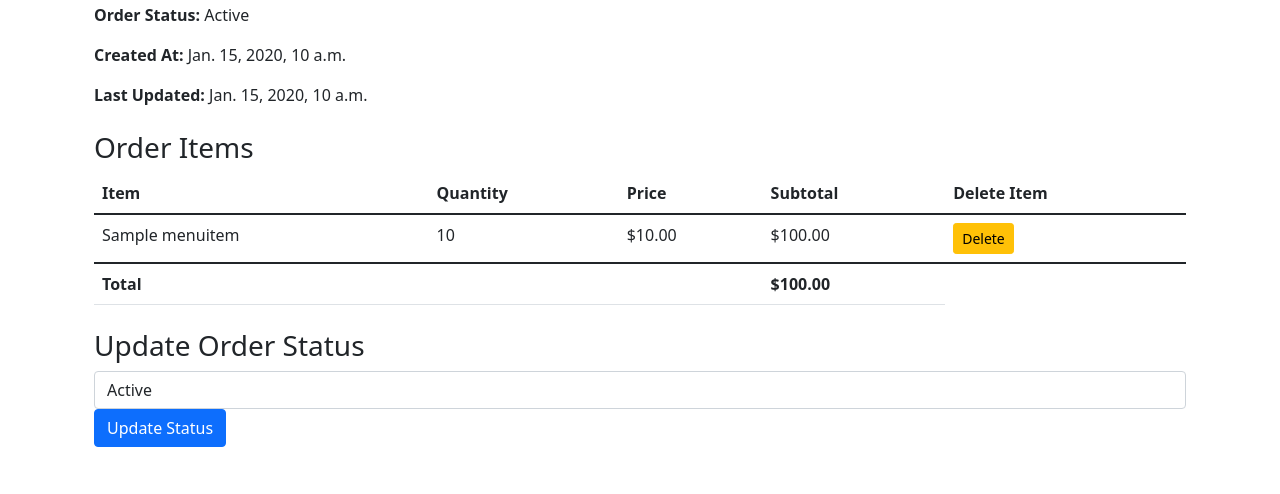
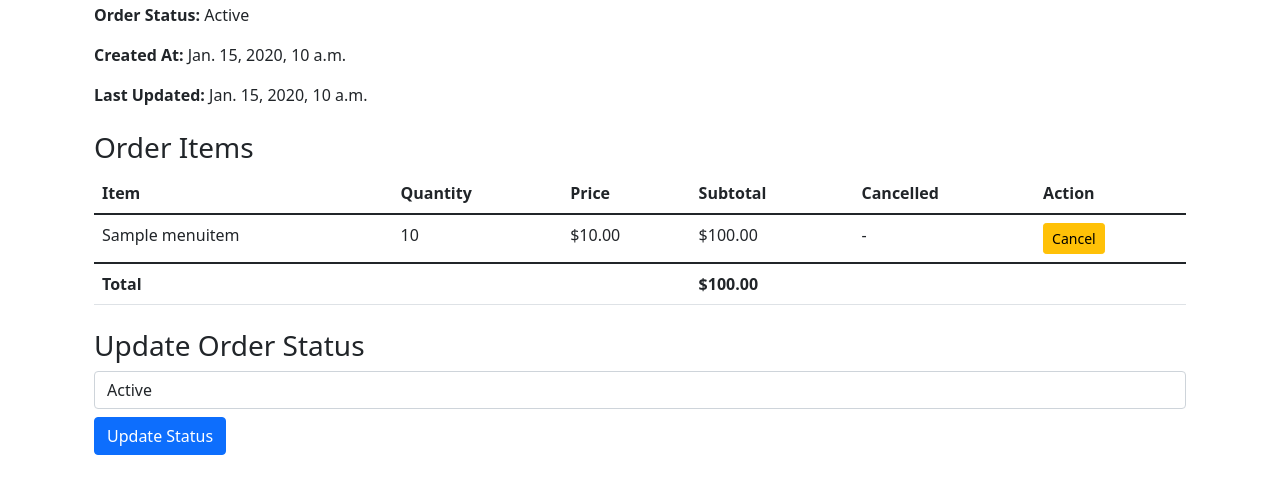
Before and after one commit to nrllhdyn/POS_system, a Django app: page /order/1/ in a window 1280 px wide. Shown: the part 197-691 px from the top of the page. Run offline with Django 5.2, Linux system fonts and the light colour scheme; a user stored in the database is signed in; tables that the repository leaves empty hold one stand-in row (values such as "Sample post").

Commit message:
cancelOrder

```diff
--- a/core/models.py
+++ b/core/models.py
@@ -92,9 +92,14 @@ class OrderItem(models.Model):
     order = models.ForeignKey(Order, on_delete=models.CASCADE, related_name='items')
     menu_item = models.ForeignKey(MenuItem, on_delete=models.CASCADE)
     quantity = models.IntegerField(default=1)
+    notes = models.TextField(blank=True, null=True)
+    is_cancelled = models.BooleanField(default=False)
+    cancelled_quantity = models.PositiveIntegerField(default=0)
+    cancellation_reason = models.TextField(blank=True, null=True)
+
 
     def get_subtotal(self):
-        return self.quantity * self.menu_item.price
+        return (self.quantity - self.cancelled_quantity) * self.menu_item.price
 
     def __str__(self):
         return f"{self.order} - {self.menu_item.name}"
--- a/core/templates/core/order_detail.html
+++ b/core/templates/core/order_detail.html
@@ -1,5 +1,3 @@
-<!-- core/templates/core/order_detail.html -->
-
 {% extends 'base.html' %}
 
 {% block title %}Order Details - {{ order.table.floor.restaurant.name }}{% endblock %}
@@ -21,17 +19,32 @@
                 <th>Quantity</th>
                 <th>Price</th>
                 <th>Subtotal</th>
-                <th>Delete Item</th>
+                <th>Cancelled</th>
+                <th>Action</th>
             </tr>
         </thead>
         <tbody>
             {% for item in order.items.all %}
-                <tr>
+                <tr {% if item.is_cancelled %}class="text-muted"{% endif %}>
                     <td>{{ item.menu_item.name }}</td>
                     <td>{{ item.quantity }}</td>
                     <td>${{ item.menu_item.price }}</td>
                     <td>${{ item.get_subtotal }}</td>
-                    <td><a href="{% url 'delete_order_item' item.id %}" class="btn btn-sm btn-warning">Delete</a></td>
+                    <td>
+                        {% if item.cancelled_quantity > 0 %}
+                            {{ item.cancelled_quantity }}
+                            {% if item.cancellation_reason %}
+                                <br><small>({{ item.cancellation_reason }})</small>
+                            {% endif %}
+                        {% else %}
+                            -
+                        {% endif %}
+                    </td>
+                    <td>
+                        {% if not item.is_cancelled and item.quantity > item.cancelled_quantity %}
+                            <a href="{% url 'cancel_order_item' item.id %}" class="btn btn-sm btn-warning">Cancel</a>
+                        {% endif %}
+                    </td>
                 </tr>
             {% endfor %}
         </tbody>
@@ -39,6 +52,7 @@
             <tr>
                 <th colspan="3">Total</th>
                 <th>${{ order.get_total }}</th>
+                <th colspan="2"></th>
             </tr>
         </tfoot>
     </table>
@@ -53,7 +67,7 @@
                 {% endfor %}
             </select>
         </div>
-        <button type="submit" class="btn btn-primary">Update Status</button>
+        <button type="submit" class="btn btn-primary mt-2">Update Status</button>
     </form>
 </div>
 {% endblock %}
--- a/core/templatetags/custom_filters.py
+++ b/core/templatetags/custom_filters.py
@@ -38,3 +38,8 @@ def group_order_items(orders):
           grouped_items[item.menu_item.name]['quantity'] += item.quantity
           grouped_items[item.menu_item.name]['price'] = item.menu_item.price
   return [{'name': k, 'quantity': v['quantity'], 'price': v['price']} for k, v in grouped_items.items()]
+
+
+@register.filter
+def sub(value, arg):
+    return value - arg
--- a/core/urls.py
+++ b/core/urls.py
@@ -26,4 +26,5 @@ urlpatterns = [
     path('order/<int:order_id>/', views.order_detail, name='order_detail'),
     path('order/<int:order_id>/update-status/', views.update_order_status, name='update_order_status'),
     path('order-item/<int:order_item_id>/edit/', views.delete_order_item, name='delete_order_item'),
+    path('cancel-order-item/<int:order_item_id>/', views.cancel_order_item, name='cancel_order_item'),
 ]
--- a/core/views.py
+++ b/core/views.py
@@ -381,3 +381,29 @@ def add_income_expense_category(request):
             'name': category.name
         }
     })
+
+
+@login_required
+def cancel_order_item(request, order_item_id):
+    order_item = get_object_or_404(OrderItem, id=order_item_id)
+
+    if request.method == 'POST':
+        cancel_quantity = int(request.POST.get('cancel_quantity', 0))
+        cancellation_reason = request.POST.get('cancellation_reason', '')
+
+        if cancel_quantity <= 0 or cancel_quantity > order_item.quantity - order_item.cancelled_quantity:
+            messages.error(request, 'Invalid cancellation quantity.')
+            return redirect('order_detail', order_id=order_item.order.id)
+
+        order_item.cancelled_quantity += cancel_quantity
+        order_item.cancellation_reason = cancellation_reason
+        order_item.save()
+
+        if order_item.cancelled_quantity == order_item.quantity:
+            order_item.is_cancelled = True
+            order_item.save()
+
+        messages.success(request, f'{cancel_quantity} x {order_item.menu_item.name} has been cancelled.')
+        return redirect('order_detail', order_id=order_item.order.id)
+
+    return render(request, 'core/cancel_order_item.html', {'order_item': order_item})
```
Also changed, not shown: core/templates/core/cancel_order_item.html (added, +26 -0 lines), core/migrations/0008_remove_order_cancellation_reason_and_more.py (added).
